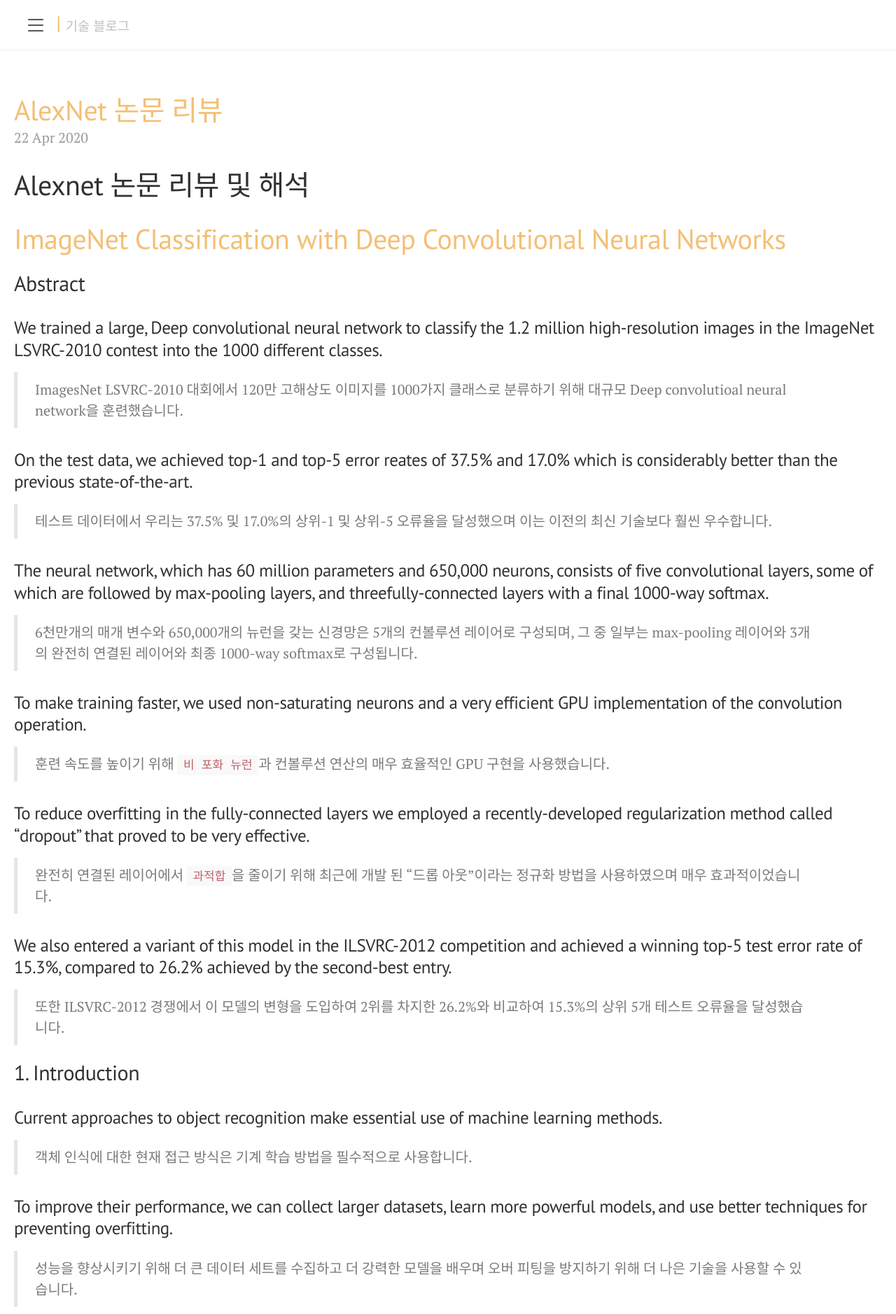
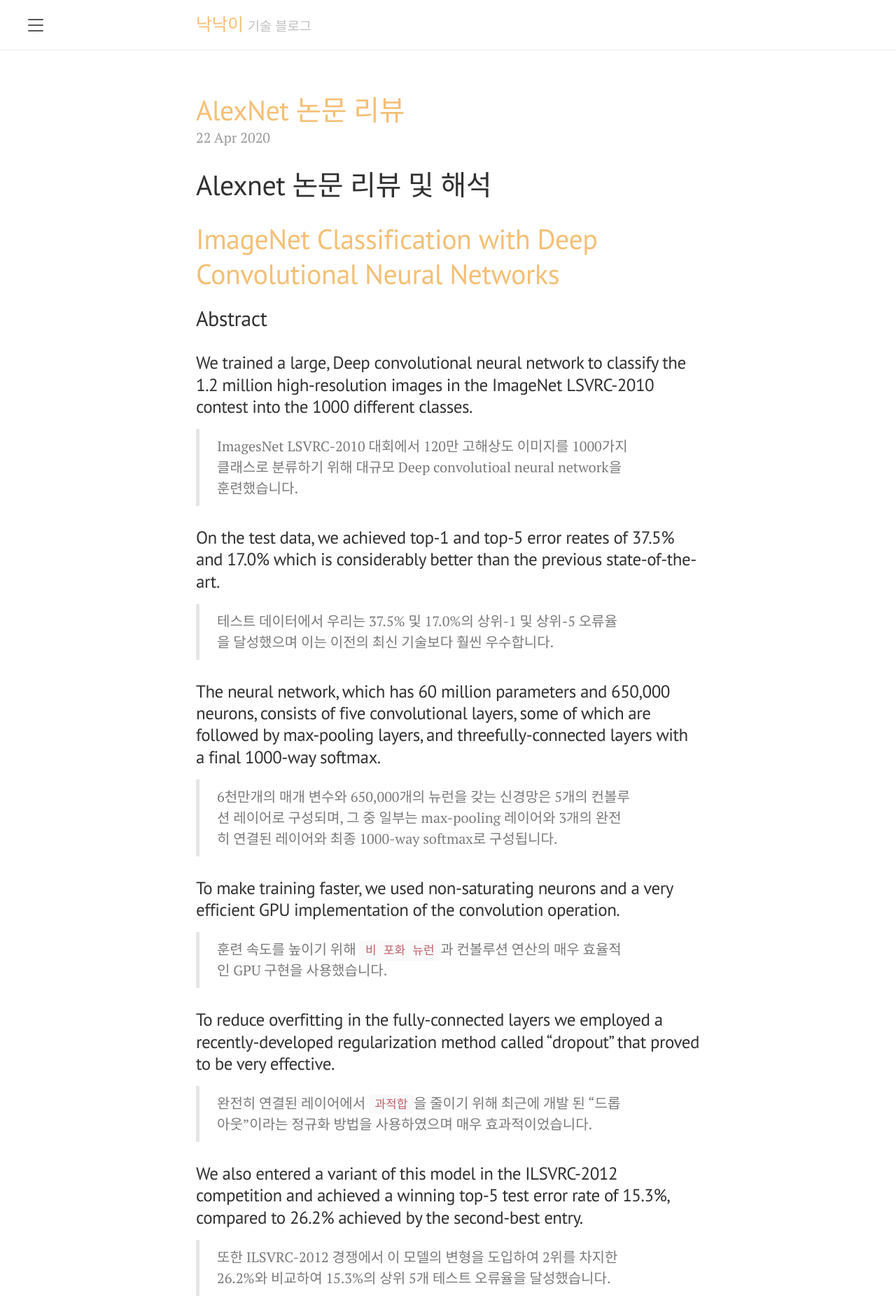
Before and after one commit to naknakLEE/naknakLEE.github.io, a Jekyll site: the page built from index.html, in a window 1280 px wide. Shown: the top 1878 px of the page at 70% size. Built offline with Jekyll 4.4.1, drawn with Linux system fonts in a browser that asks for light colours; the list of posts is cut into pages by our own code.

```diff
--- a/public/css/lanyon.css
+++ b/public/css/lanyon.css
@@ -77,12 +77,12 @@
 }
 @media (min-width: 38em) {
   .container {
-    max-width: 50rem;
+    max-width: 32rem;
   }
 }
 @media (min-width: 56em) {
   .container {
-    max-width: 70rem;
+    max-width: 38rem;
   }
 }
 
```
